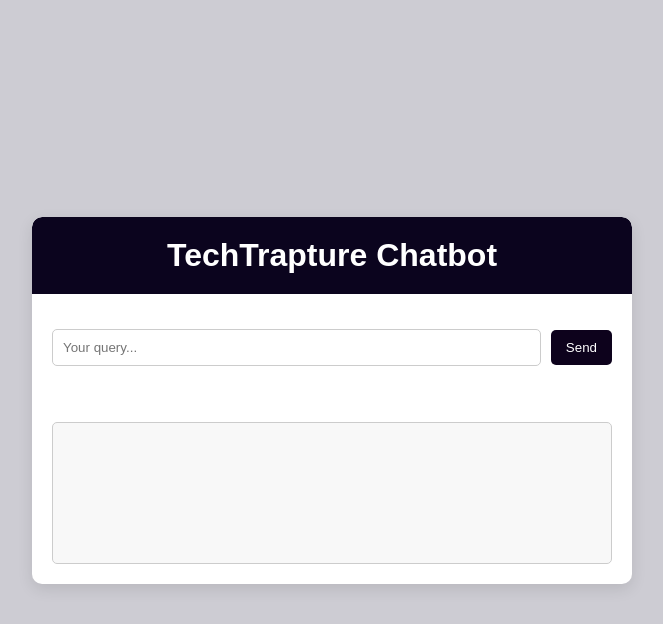
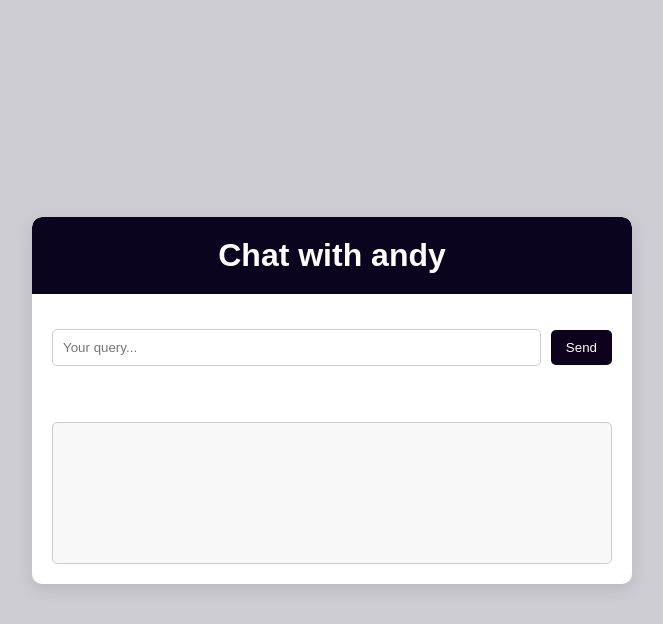
Before and after one commit to aniketandhale08/Chat-with-andy, a Flask app: page / in a window 1280 px wide. Shown: the top 624 px of the page, without its empty margins (308-971 px from the left). Run offline with Flask 3, Linux system fonts and the light colour scheme.

Commit message:
changes name of bot

```diff
--- a/templates/index.html
+++ b/templates/index.html
@@ -4,7 +4,7 @@
   <meta charset="UTF-8" />
   <meta http-equiv="X-UA-Compatible" content="IE=edge" />
   <meta name="viewport" content="width=device-width, initial-scale=1.0" />
-  <title>TechTrapture Chatbot</title>
+  <title>Chat with andy</title>
   <script src="https://code.jquery.com/jquery-3.6.0.min.js"></script>
 
 
@@ -82,7 +82,7 @@
 <body>
 
   <div class="chat-container">
-    <h1 class="header">TechTrapture Chatbot</h1>
+    <h1 class="header">Chat with andy</h1>
     <form class="chat-form" id="chat-form">
       <br></br>
       <br></br>
```
